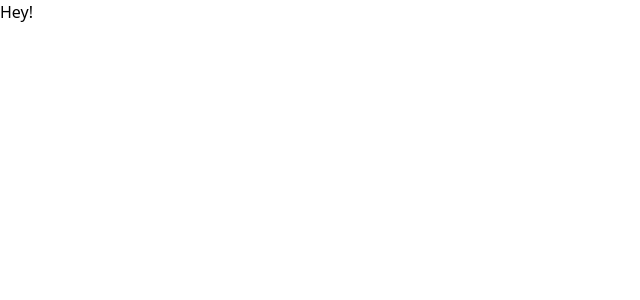
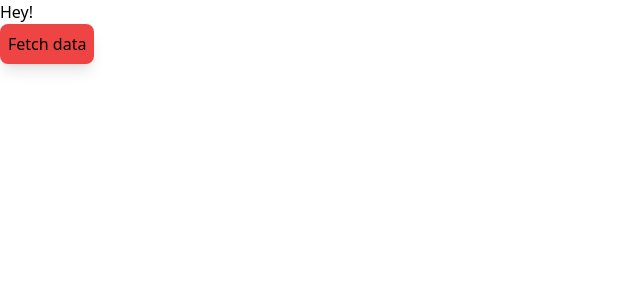
Before and after one commit to LucianoCerullo77/weatherapp, a Next.js app: page / in a window 1280 px wide. Shown: the top 300 px of the page, without its empty margins (0-640 px from the left). Built offline with nearby package versions, Linux system fonts and the light colour scheme.

Commit message:
fetch data maded, tested with button

```diff
--- a/pages/index.js
+++ b/pages/index.js
@@ -1,12 +1,26 @@
-import Head from 'next/head'
-import axios from 'axios'
-import { useState } from 'react'
-import {BsSearch} from 'react-icons/bs'
+import Head from "next/head";
+import axios from "axios";
+import { useState } from "react";
+import { BsSearch } from "react-icons/bs";
 
 export default function Home() {
 
-  const URL = `https://api.openweathermap.org/data/2.5/weather?q=dubai&appid=${process.env.NEXT_PUBLIC_WEATHER_KEY}`
+  const [city, setCity] = useState("");
+  const [weather, setWeather] = useState({});
+  const [loading, setLoading] = useState(false);
 
+  const URL = `https://api.openweathermap.org/data/2.5/weather?q=dubai&appid=${process.env.NEXT_PUBLIC_WEATHER_KEY}`;
+
+  const fetchWeather = (e) => {
+    e.preventDefault()
+    setLoading(true)
+    axios.get(URL).then((res) => {
+      setWeather(res.data)
+      console.log(res.data);
+    })
+    setCity('')
+    setLoading(false)
+  }
 
   return (
     <div>
@@ -16,6 +30,7 @@ export default function Home() {
         <link rel="icon" href="/favicon.ico" />
       </Head>
       <h1>Hey!</h1>
+      <button className="p-2 bg-red-500 rounded-lg shadow-lg" onClick={fetchWeather} >Fetch data</button>
     </div>
-  )
+  );
 }
```
